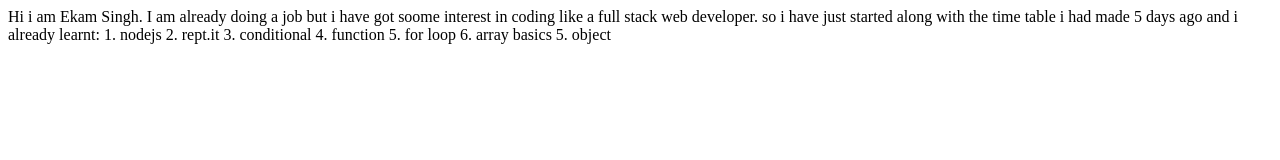
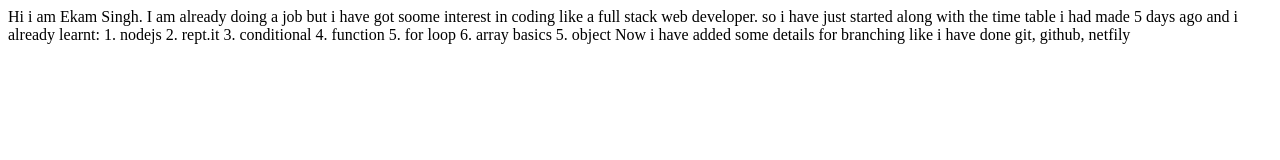
Before and after one commit to Navneet-9911/Ekambadwal-site, a plain HTML site: page index.html in a window 1280 px wide. Drawn offline with Linux system fonts and the light colour scheme.

Commit message:
branching topic

```diff
--- a/index.html
+++ b/index.html
@@ -16,5 +16,7 @@
    5. for loop
    6. array basics
    5. object
+
+   Now i have added some details for branching like i have done git, github, netfily
 </body>
 </html>
```
